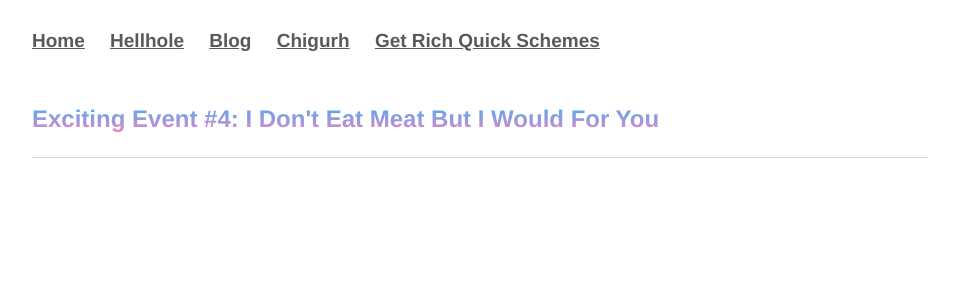
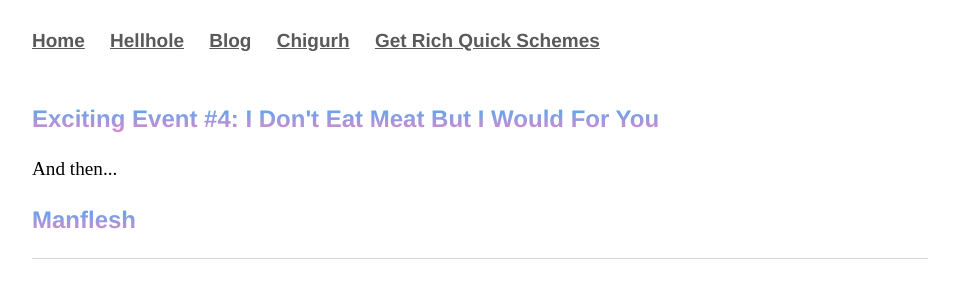
Before and after one commit to Pinelife/pinelife.github.io, a Jekyll site: the page built from Hellhole/excitingevent4.html, in a window 1280 px wide. Shown: the top 300 px of the page, without its empty margins (160-1119 px from the left). Built offline with Jekyll 4.4.1, drawn with Linux system fonts in a browser that asks for light colours.

Commit message:
Update excitingevent4.html

```diff
--- a/Hellhole/excitingevent4.html
+++ b/Hellhole/excitingevent4.html
@@ -3,6 +3,11 @@ layout: default
 title: Pinelife
 ---
 <head>
+
   <meta name="viewport" content="width=device-width, initial-scale=1.0">
 </head>
 <h3>Exciting Event #4: I Don't Eat Meat But I Would For You</h3>
+
+<p>And then...</p>
+
+<h3>Manflesh</h3>
```
